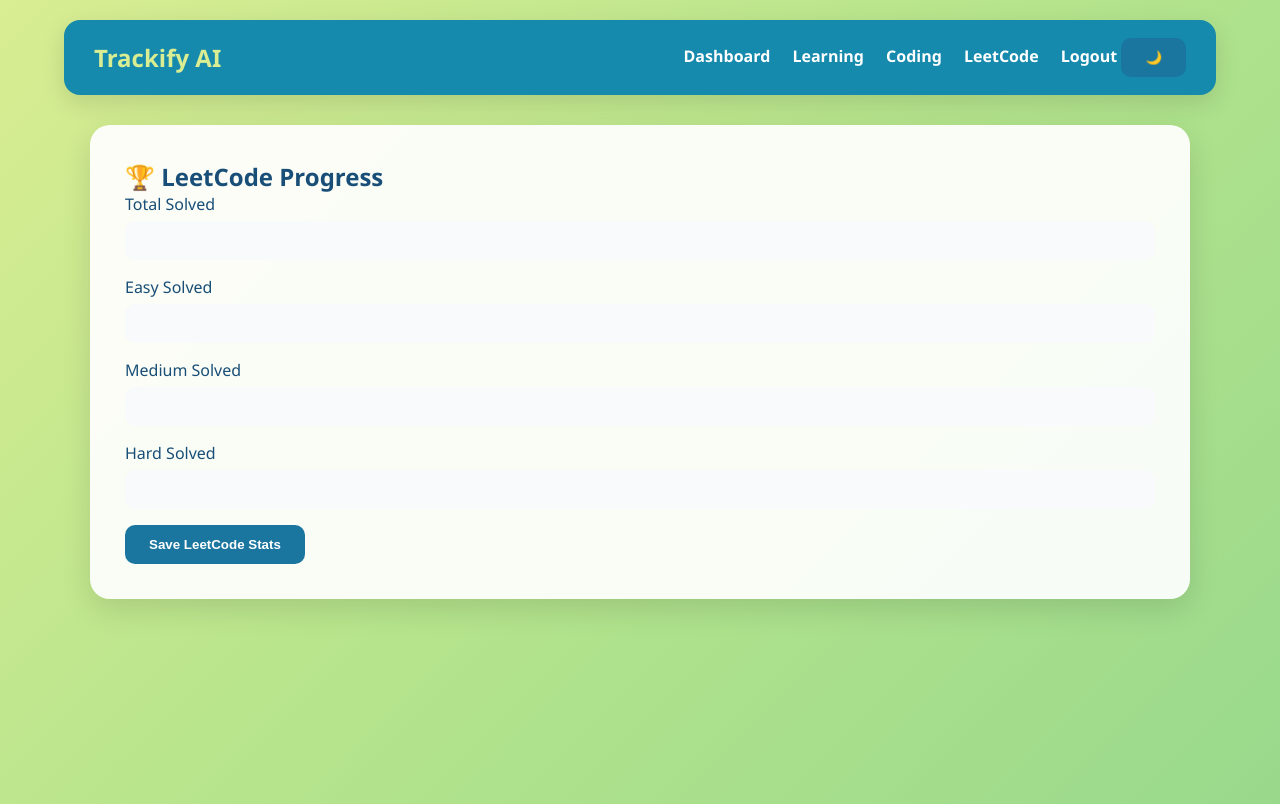
After one commit to mayank200529/trackify-ai, a Flask app: page /leetcode in a window 1280 px wide. The commit adds this page. Shown: the top 804 px of the page. Run offline with Flask 3, Linux system fonts and the light colour scheme; the visitor is signed in with stand-in values (Sample User, id 1).

Commit message:
feat: add leetcode progress tracking

```diff
--- a/app.py
+++ b/app.py
@@ -238,6 +238,26 @@ def dashboard():
 
     weekly_study_data = cursor.fetchall()
 
+
+    problem_progress = min(total_problems, 10)
+    study_progress = min(total_hours, 25)
+    streak_progress = min(streak, 7)
+
+    cursor.execute(
+        "SELECT * FROM leetcode_stats WHERE user_id=%s ORDER BY id DESC LIMIT 1",
+        (user_id,)
+    )
+
+    leetcode_stats = cursor.fetchone()
+
+    if not leetcode_stats:
+        leetcode_stats = {
+            "total_solved": 0,
+            "easy_solved": 0,
+            "medium_solved": 0,
+            "hard_solved": 0
+        }
+
     cursor.close()
     conn.close()
 
@@ -255,7 +275,11 @@ def dashboard():
         medium_count=medium_count,
         hard_count=hard_count,
         difficulty_data=difficulty_data,
-        weekly_study_data=weekly_study_data
+        weekly_study_data=weekly_study_data,
+        problem_progress=problem_progress,
+        study_progress=study_progress,
+        streak_progress=streak_progress,
+        leetcode_stats=leetcode_stats
     )
 
 
@@ -472,6 +496,45 @@ def coding():
 
     return render_template("coding.html", coding_entries=coding_entries)
 
+@app.route("/leetcode", methods=["GET", "POST"])
+def leetcode():
+
+    if "user_id" not in session:
+        return redirect("/")
+
+    user_id = session["user_id"]
+
+    if request.method == "POST":
+        total_solved = request.form["total_solved"]
+        easy_solved = request.form["easy_solved"]
+        medium_solved = request.form["medium_solved"]
+        hard_solved = request.form["hard_solved"]
+
+        conn = get_db_connection()
+        cursor = conn.cursor()
+
+        cursor.execute(
+            "DELETE FROM leetcode_stats WHERE user_id=%s",
+            (user_id,)
+        )
+
+        cursor.execute(
+            """
+            INSERT INTO leetcode_stats(user_id, total_solved, easy_solved, medium_solved, hard_solved)
+            VALUES(%s, %s, %s, %s, %s)
+            """,
+            (user_id, total_solved, easy_solved, medium_solved, hard_solved)
+        )
+
+        conn.commit()
+        cursor.close()
+        conn.close()
+
+        return redirect("/dashboard")
+
+    return render_template("leetcode.html")
+
+
 @app.route("/logout")
 def logout():
     session.clear()
--- a/templates/base.html
+++ b/templates/base.html
@@ -15,6 +15,7 @@
             <a href="/dashboard">Dashboard</a>
             <a href="/learning">Learning</a>
             <a href="/coding">Coding</a>
+            <a href="/leetcode">LeetCode</a>
             <a href="/logout">Logout</a>
             <button id="themeToggle">🌙</button>
         </div>
--- /dev/null
+++ b/templates/leetcode.html
@@ -0,0 +1,25 @@
+{% extends "base.html" %}
+
+{% block content %}
+
+<h2>🏆 LeetCode Progress</h2>
+
+<form method="POST">
+
+    <label>Total Solved</label>
+    <input type="number" name="total_solved" required>
+
+    <label>Easy Solved</label>
+    <input type="number" name="easy_solved" required>
+
+    <label>Medium Solved</label>
+    <input type="number" name="medium_solved" required>
+
+    <label>Hard Solved</label>
+    <input type="number" name="hard_solved" required>
+
+    <button type="submit">Save LeetCode Stats</button>
+
+</form>
+
+{% endblock %}
```
Also changed, not shown: templates/dashboard.html (+22 -0 lines).
